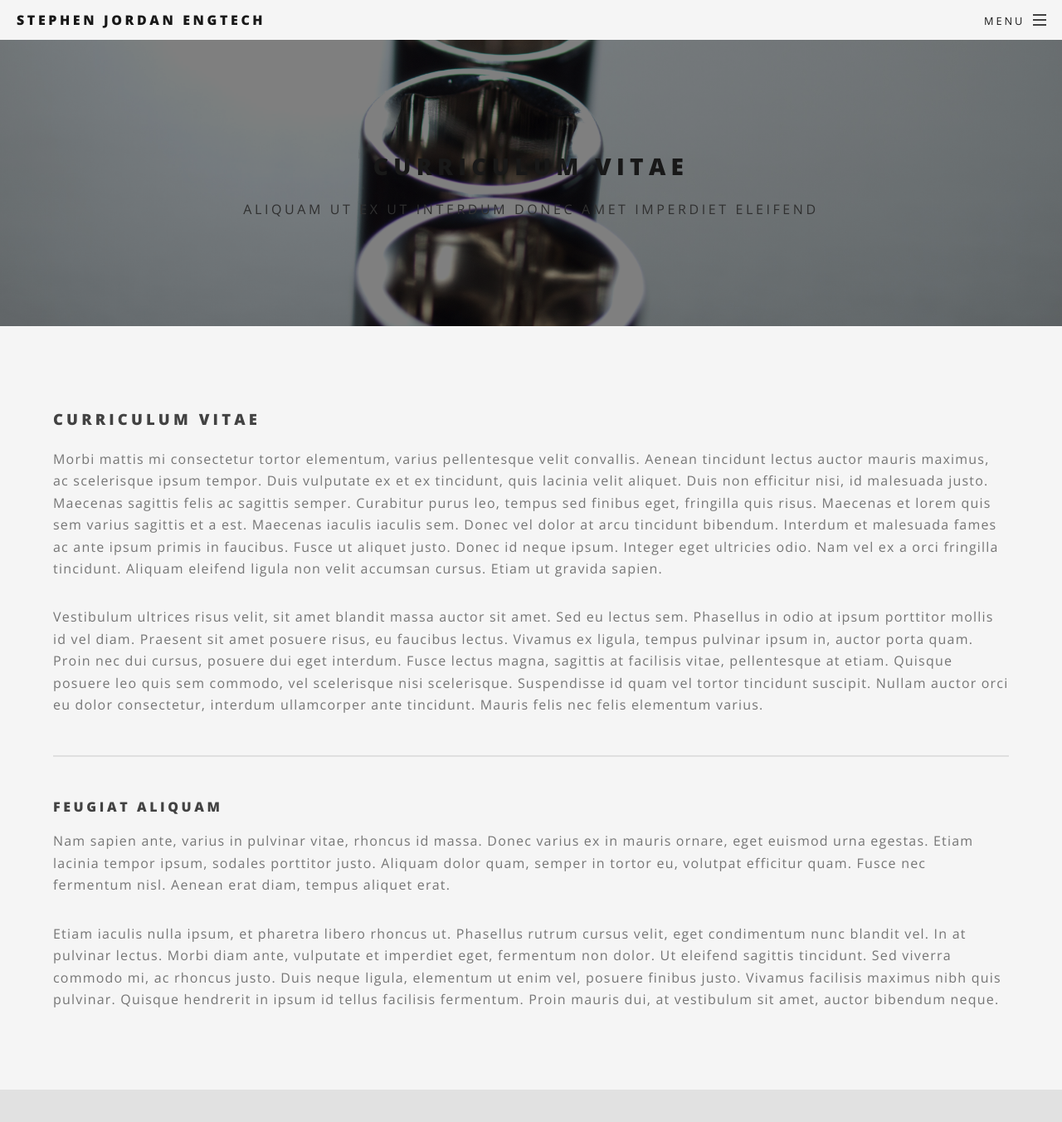
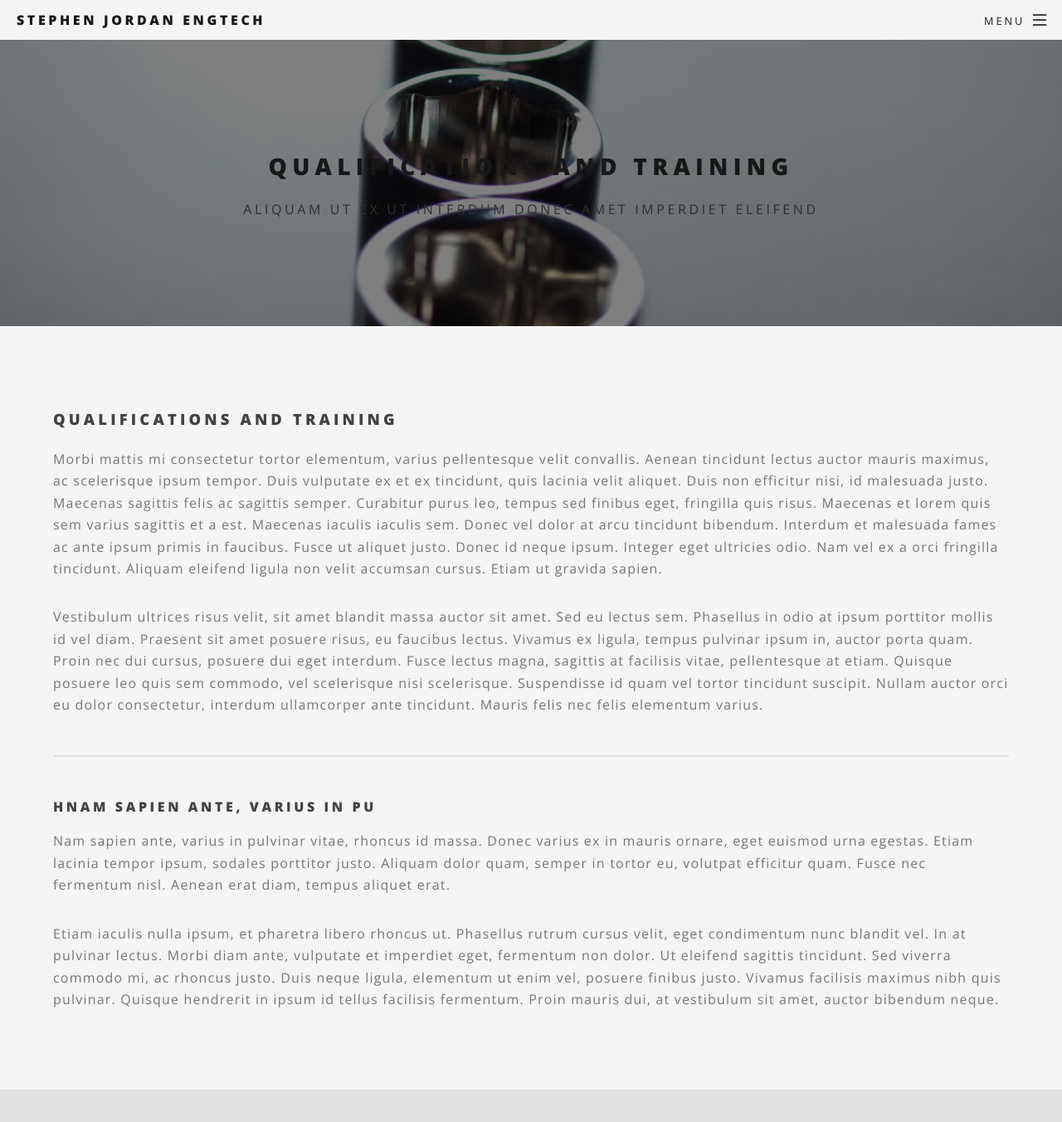
Before and after one commit to SJJUK/SJJUK.github.io, a Jekyll site: the page built from Curriculum vitae.html, in a window 1280 px wide and 1400 px high. Shown: the top 1352 px of the window at 83% size. Built offline with Jekyll 4.4.1, drawn with Linux system fonts in a browser that asks for light colours.

Commit message:
Update Curriculum vitae.html

```diff
--- a/Curriculum vitae.html
+++ b/Curriculum vitae.html
@@ -1,11 +1,11 @@
 ---
 layout: page
-title: Curriculum vitae
+title: Qualifications and Training
 ---
-	<h3>Curriculum vitae</h3>
+	<h3>Qualifications and Training</h3>
 	<p>Morbi mattis mi consectetur tortor elementum, varius pellentesque velit convallis. Aenean tincidunt lectus auctor mauris maximus, ac scelerisque ipsum tempor. Duis vulputate ex et ex tincidunt, quis lacinia velit aliquet. Duis non efficitur nisi, id malesuada justo. Maecenas sagittis felis ac sagittis semper. Curabitur purus leo, tempus sed finibus eget, fringilla quis risus. Maecenas et lorem quis sem varius sagittis et a est. Maecenas iaculis iaculis sem. Donec vel dolor at arcu tincidunt bibendum. Interdum et malesuada fames ac ante ipsum primis in faucibus. Fusce ut aliquet justo. Donec id neque ipsum. Integer eget ultricies odio. Nam vel ex a orci fringilla tincidunt. Aliquam eleifend ligula non velit accumsan cursus. Etiam ut gravida sapien.</p>
 	<p>Vestibulum ultrices risus velit, sit amet blandit massa auctor sit amet. Sed eu lectus sem. Phasellus in odio at ipsum porttitor mollis id vel diam. Praesent sit amet posuere risus, eu faucibus lectus. Vivamus ex ligula, tempus pulvinar ipsum in, auctor porta quam. Proin nec dui cursus, posuere dui eget interdum. Fusce lectus magna, sagittis at facilisis vitae, pellentesque at etiam. Quisque posuere leo quis sem commodo, vel scelerisque nisi scelerisque. Suspendisse id quam vel tortor tincidunt suscipit. Nullam auctor orci eu dolor consectetur, interdum ullamcorper ante tincidunt. Mauris felis nec felis elementum varius.</p>
 	<hr />
-	<h4>Feugiat aliquam</h4>
+	<h4>hNam sapien ante, varius in pu</h4>
 	<p>Nam sapien ante, varius in pulvinar vitae, rhoncus id massa. Donec varius ex in mauris ornare, eget euismod urna egestas. Etiam lacinia tempor ipsum, sodales porttitor justo. Aliquam dolor quam, semper in tortor eu, volutpat efficitur quam. Fusce nec fermentum nisl. Aenean erat diam, tempus aliquet erat.</p>
 	<p>Etiam iaculis nulla ipsum, et pharetra libero rhoncus ut. Phasellus rutrum cursus velit, eget condimentum nunc blandit vel. In at pulvinar lectus. Morbi diam ante, vulputate et imperdiet eget, fermentum non dolor. Ut eleifend sagittis tincidunt. Sed viverra commodo mi, ac rhoncus justo. Duis neque ligula, elementum ut enim vel, posuere finibus justo. Vivamus facilisis maximus nibh quis pulvinar. Quisque hendrerit in ipsum id tellus facilisis fermentum. Proin mauris dui, at vestibulum sit amet, auctor bibendum neque.</p>
```
